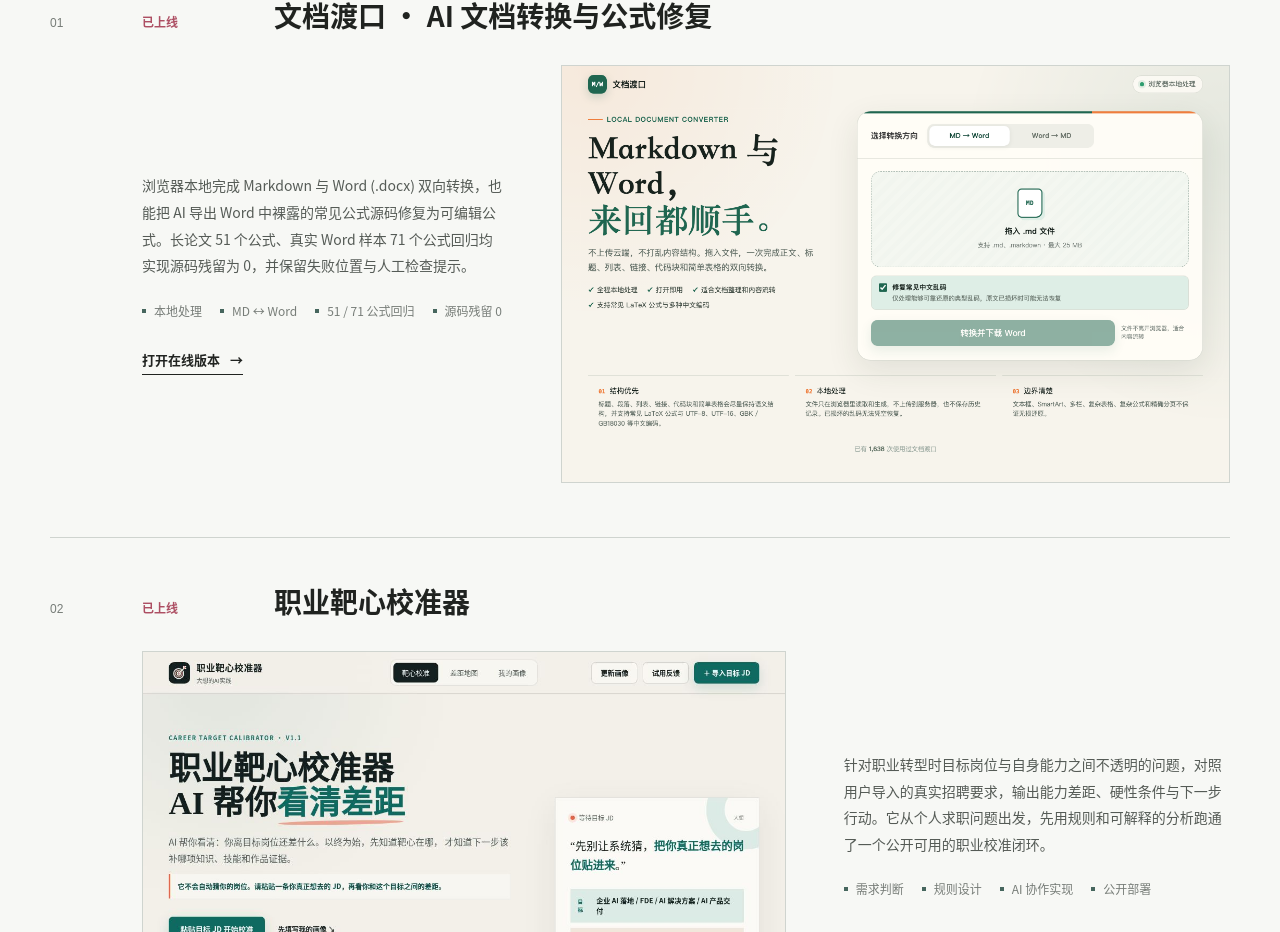
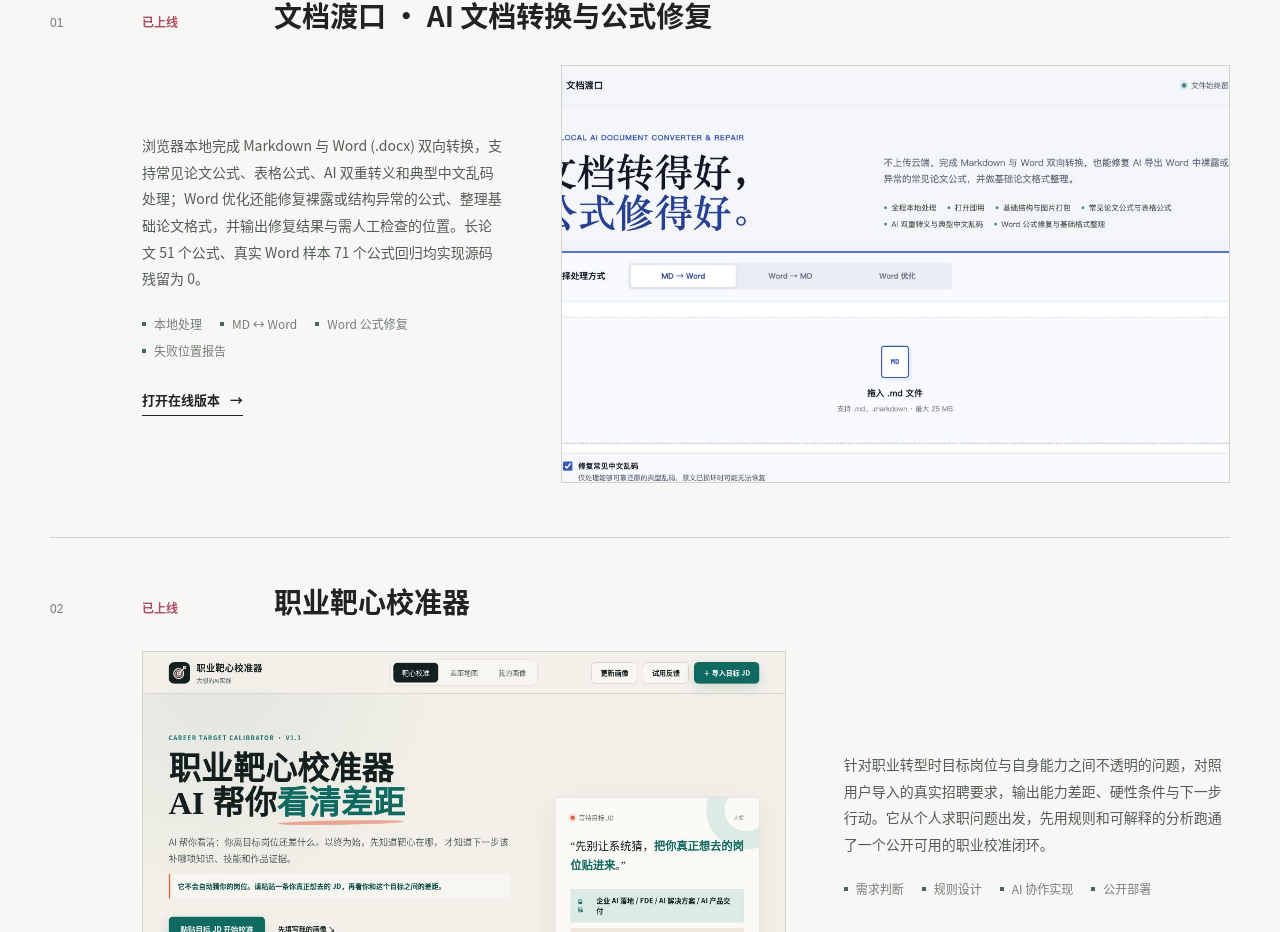
Before and after one commit to anitaleexiang0210/anitalee, a Next.js app: page / in a window 1280 px wide. Shown: the part 1358-2290 px from the top of the page. Built offline with nearby package versions, Linux system fonts and the light colour scheme.

Commit message:
更新文档渡口作品集展示

```diff
--- a/app/content.ts
+++ b/app/content.ts
@@ -127,10 +127,10 @@ export const aiProjects = [
     status: "已上线",
     title: "文档渡口 · AI 文档转换与公式修复",
     summary:
-      "浏览器本地完成 Markdown 与 Word (.docx) 双向转换，也能把 AI 导出 Word 中裸露的常见公式源码修复为可编辑公式。长论文 51 个公式、真实 Word 样本 71 个公式回归均实现源码残留为 0，并保留失败位置与人工检查提示。",
-    proof: ["本地处理", "MD ↔ Word", "51 / 71 公式回归", "源码残留 0"],
+      "浏览器本地完成 Markdown 与 Word (.docx) 双向转换，支持常见论文公式、表格公式、AI 双重转义和典型中文乱码处理；Word 优化还能修复裸露或结构异常的公式、整理基础论文格式，并输出修复结果与需人工检查的位置。长论文 51 个公式、真实 Word 样本 71 个公式回归均实现源码残留为 0。",
+    proof: ["本地处理", "MD ↔ Word", "Word 公式修复", "失败位置报告"],
     image: "/ferry-tool.png",
-    imageAlt: "文档渡口在线工具界面截图",
+    imageAlt: "文档渡口新版在线工作台界面截图",
     href: "/ferry",
     linkLabel: "打开在线版本",
   },
```
Also changed, not shown: public/ferry-tool.png.
